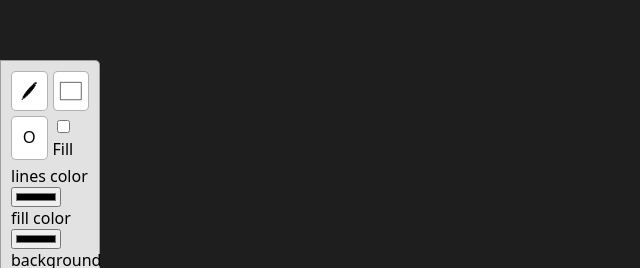
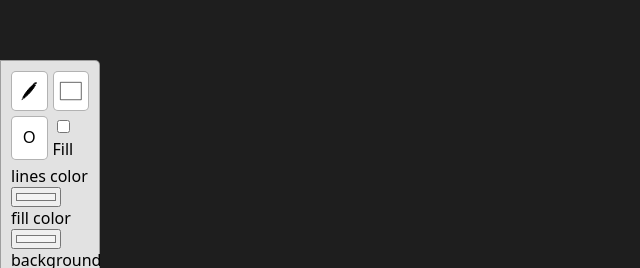
Before and after one commit to zeroproject-dev/canvasboard-ts, a website built with Vite: page index.html in a window 1280 px wide. Shown: the part 136-404 px from the top of the page, 0-640 px from the left. Built offline with nearby package versions, Linux system fonts and the light colour scheme.

Commit message:
fix default colors

```diff
--- a/index.html
+++ b/index.html
@@ -98,11 +98,11 @@
       <div class="actions">
         <label class="lbl_color">
           lines color
-          <input class="input" type="color" id="stroke_color" value="#000000" />
+          <input class="input" type="color" id="stroke_color" value="#f4f4f4" />
         </label>
         <label class="lbl_color">
           fill color
-          <input class="input" type="color" id="fill_color" value="#000000" />
+          <input class="input" type="color" id="fill_color" value="#f4f4f4" />
         </label>
         <label class="lbl_color">
           background
```
Also changed, not shown: dist/index.html.
